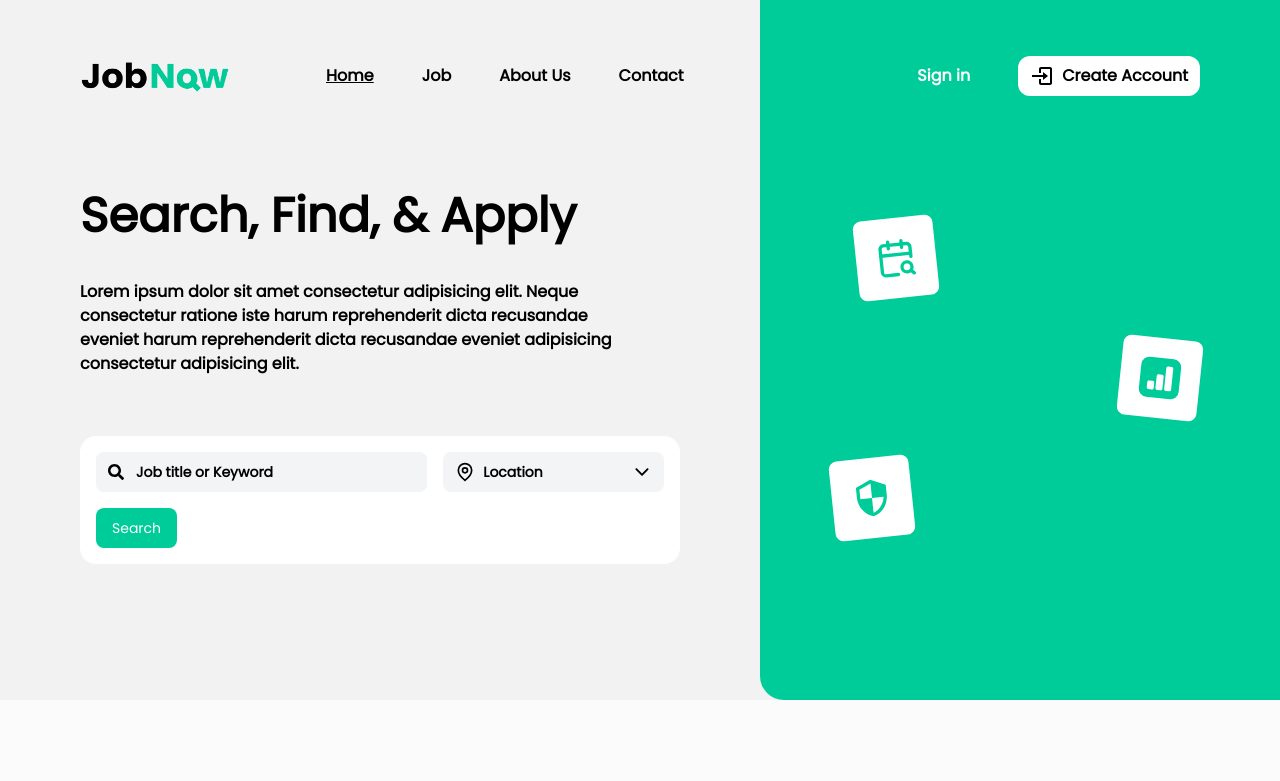
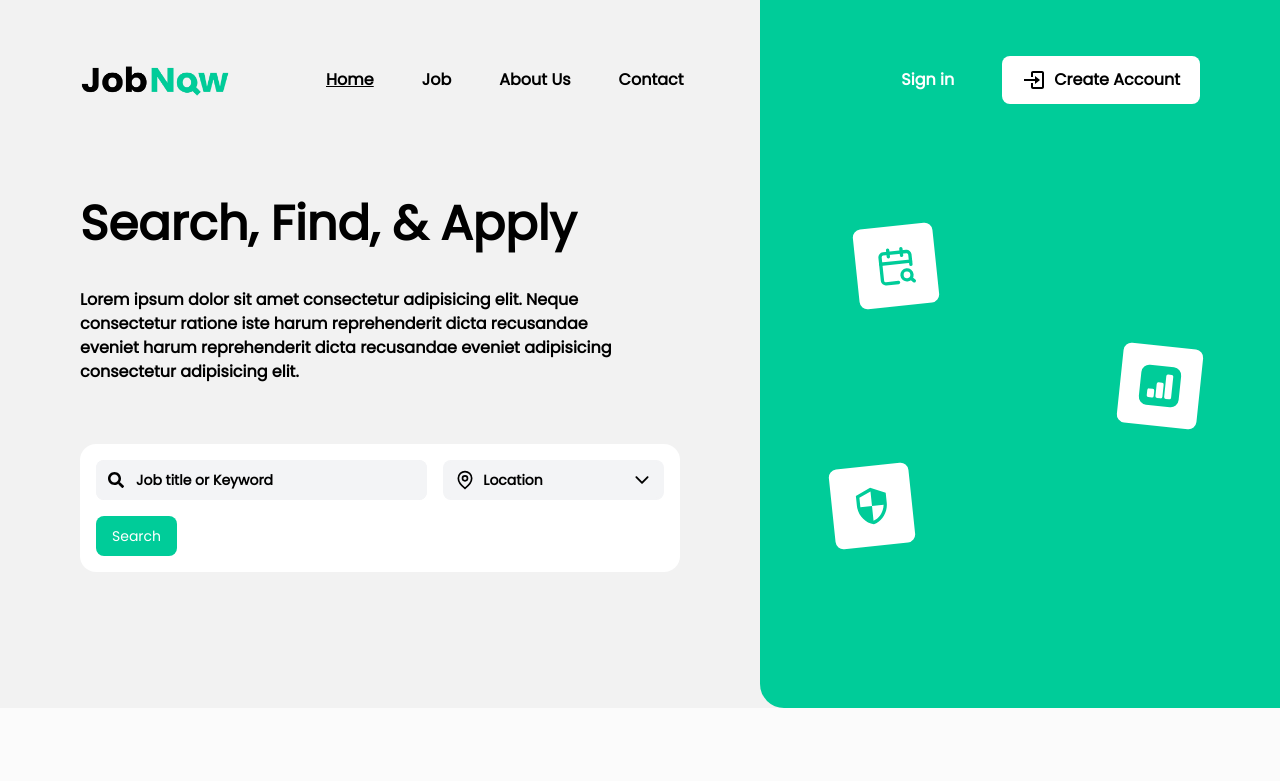
Before and after one commit to kalaounmohamad/Job-search-website, a Next.js app: page / in a window 1280 px wide. Shown: the top 781 px of the page. Built offline with nearby package versions, Linux system fonts and the light colour scheme.

Commit message:
Create account button

```diff
--- a/app/components/Navbar.js
+++ b/app/components/Navbar.js
@@ -125,7 +125,7 @@ export default function Navbar() {
                     pathname === "/createaccount" ? "underline" : ""
                   }`}
                 >
-                  <span className="flex items-center flex-wrap gap-2 bg-[#00cc99] px-3 py-2 rounded-xl">
+                  <span className="flex items-center flex-wrap gap-2 bg-[#00cc99] px-5 py-3 rounded-lg">
                     <img
                       src="/assets/sign_up.svg"
                       alt="Sign up SVG"
@@ -152,7 +152,7 @@ export default function Navbar() {
           <Link
             href="/createaccount"
             onClick={closeMenu}
-            className={` font-bold text-black  bg-white px-3 py-2 rounded-xl ${
+            className={` font-bold text-black  bg-white px-5 py-3 rounded-lg ${
               pathname === "/projects" ? "underline" : ""
             }`}
           >
```
